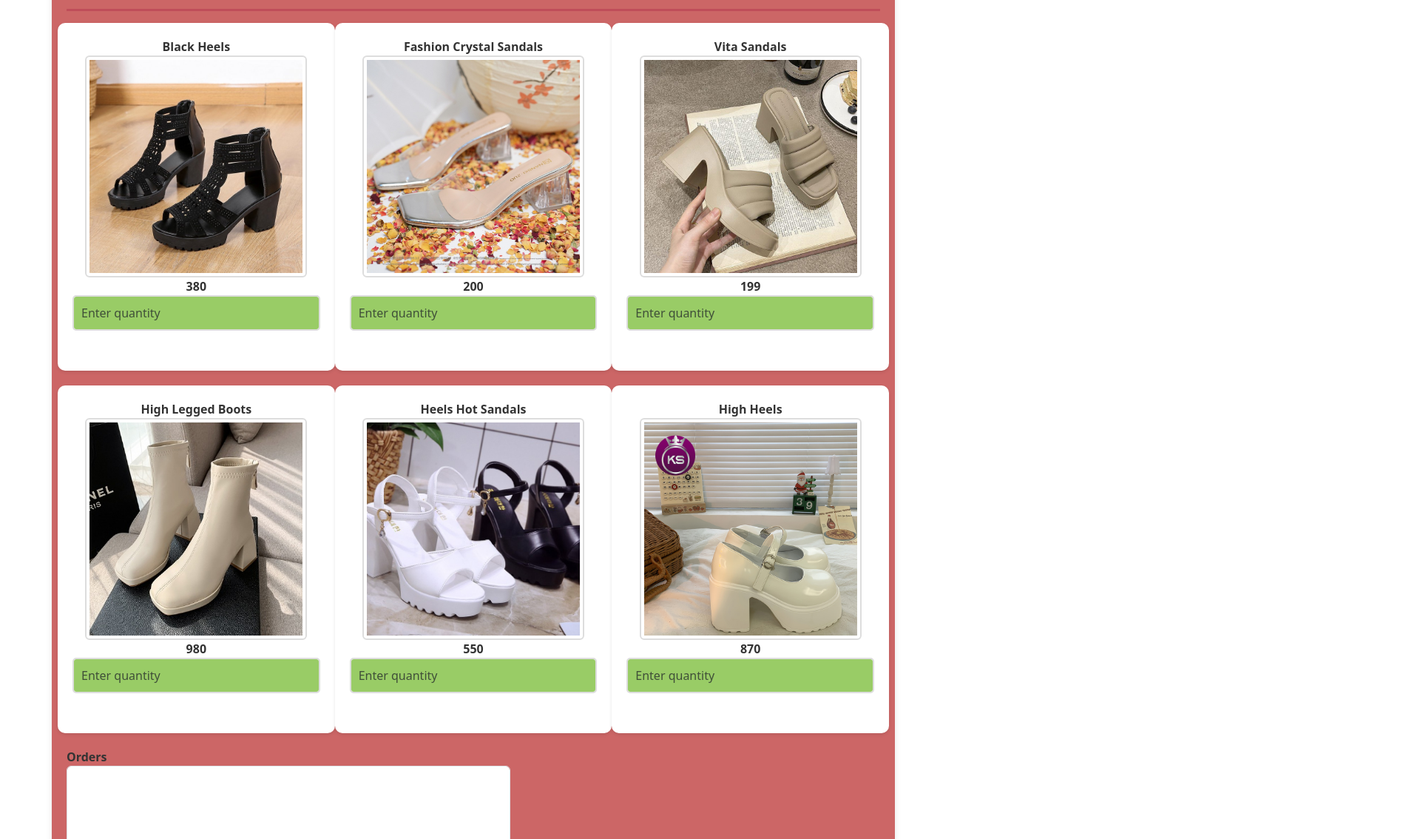
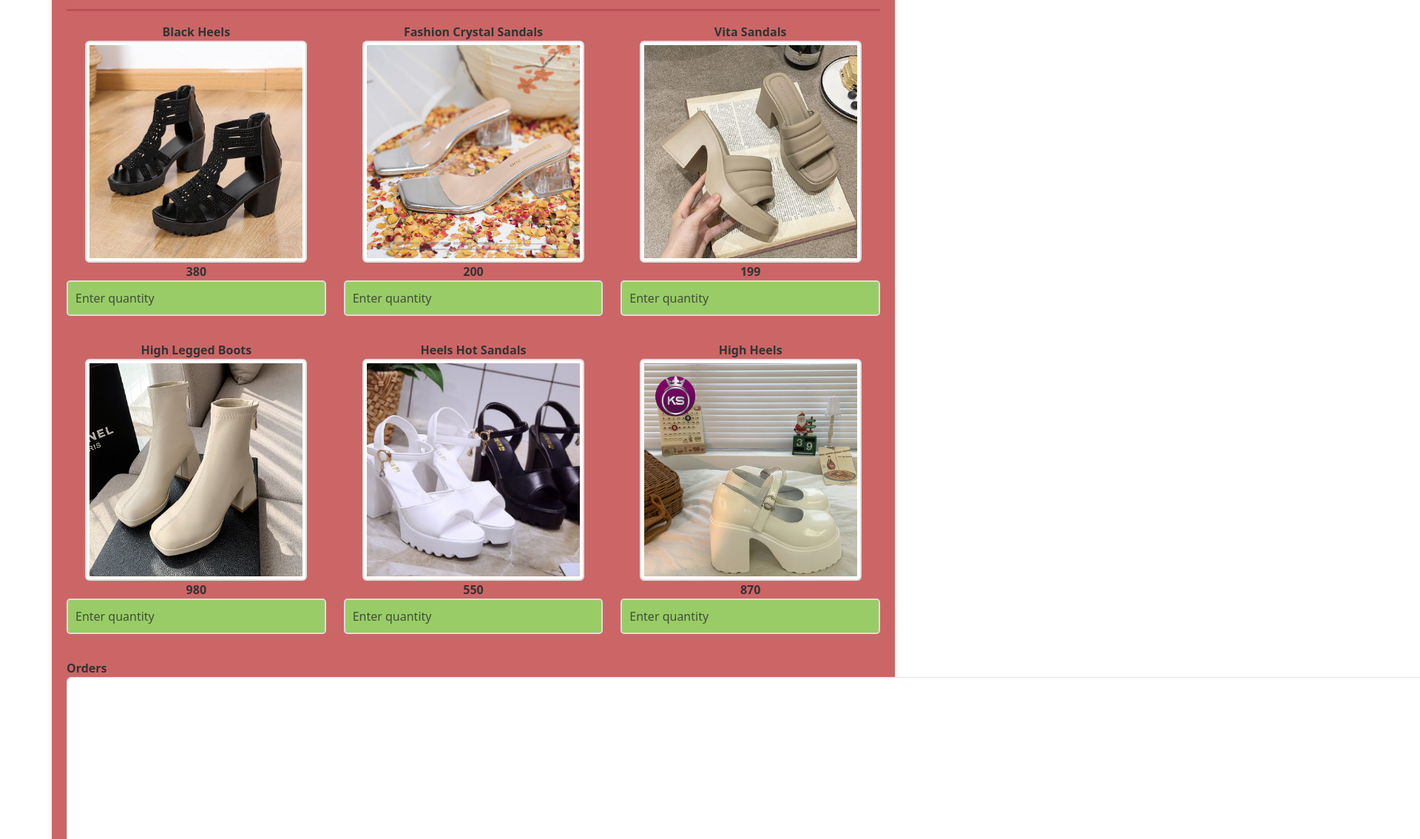
Before and after one commit to Lrllyn/lrllyn.store.github.io, a plain HTML site: page index.html in a window 1280 px wide. Shown: the part 166-1300 px from the top of the page at 74% size, 1920 px wide, since content can reach past the window. Drawn offline with nearby package versions, Linux system fonts and the light colour scheme.

Commit message:
Update index.html

```diff
--- a/index.html
+++ b/index.html
@@ -63,51 +63,64 @@
   <h1> { DELA CRUZ, LORIELYN A.  BSIT 3-A } </h1><br><br>
   <div class="container">
     <div class="row">
-      <div class="col-12 text-center">
+      <div class="col-md-12 text-center">
         <h2> SHOPPING ONLINE STORE </h2>
         <hr class="hr" />
       </div>
     </div>
     <div class="row">
-      <div class="col-4 text-center">
+      <div class="col-md-4">
+        <div class="text-center product">
         <label id="product1"> Black Heels </label>
         <img src="Blackheels1.jpg" style="width:300px; height:300px;" class="img-thumbnail"/><br>
         <label for="product1" id="price1">380</label>
         <input type="number" class="form-control" id="qty1" placeholder="Enter quantity"/><br>
       </div>
-      <div class="col-4 text-center">
+      </div>
+      <div class="col-md-4">
+        <div class ="text-center product">
         <label id="product2"> Fashion Crystal Sandals </label>
         <img src="FashionCrystal2.jpg" style="width:300px; height:300px;" class="img-thumbnail"/><br>
         <label for="product2" id="price2">200</label>
         <input type="number" class="form-control" id="qty2" placeholder="Enter quantity"/><br>
+        </div>
       </div>
-      <div class="col-4 text-center">
+      <div class="col-md-4">
+        <div class="text-center product">
         <label id="product3"> Vita Sandals </label>
         <img src="VitaSandals3.jpg" style="width:300px; height:300px;" class="img-thumbnail"/><br>
         <label for="product3" id="price3">199</label>
         <input type="number" class="form-control" id="qty3" placeholder="Enter quantity"/><br>
       </div>
-      <div class="col-4 text-center">
+      </div>
+      <div class="col-md-4">
+        <div class="text-center product">
         <label id="product4"> High Legged Boots </label>
         <img src="HighLeggedBoots4.jpg" style="width:300px; height:300px;" class="img-thumbnail"/><br>
         <label for="product4" id="price4">980</label>
         <input type="number" class="form-control" id="qty4" placeholder="Enter quantity"/><br>
       </div>
-      <div class="col-4 text-center">
+      </div>
+      <div class="col-md-4">
+        <div class="text-center product">
         <label id="product5"> Heels Hot Sandals </label>
         <img src="HeelsHotMules5.jpg" style="width:300px; height:300px;" class="img-thumbnail"/><br>
         <label for="product5" id="price5">550</label>
         <input type="number" class="form-control" id="qty5" placeholder="Enter quantity"/><br>
       </div>
-      <div class="col-4 text-center">
+      </div>
+      <div class="col-md-4">
+        <div class="text-center center">
         <label id="product6"> High Heels </label>
         <img src="HighHeels6.jpg" style="width:300px; height:300px;" class="img-thumbnail"/><br>
         <label for="product6" id="price6">870</label>
         <input type="number" class="form-control" id="qty6" placeholder="Enter quantity"/><br>
       </div>
+      </div>
+      <div class="row orders">
       <div class="col-12">
         <label for="carts"> Orders </label><br>
-        <textarea class="form-control" rows="20" id="carts" cols="200" readonly style="width:600px; height:400; font-size:25px;"></textarea>
+        <textarea class="form-control" rows="15" id="carts" cols="200" readonly style="width:200%; height:400; font-size:25px;"></textarea>
         <input type="text" class="form-control border-0" id="total" readonly placeholder="Total"/>
         <input type="number" class="form-control" id="cash" placeholder="Cash Tendered"/>
         <input type="text" class="form-control border-0" id="change" readonly placeholder="Change"/>
```
